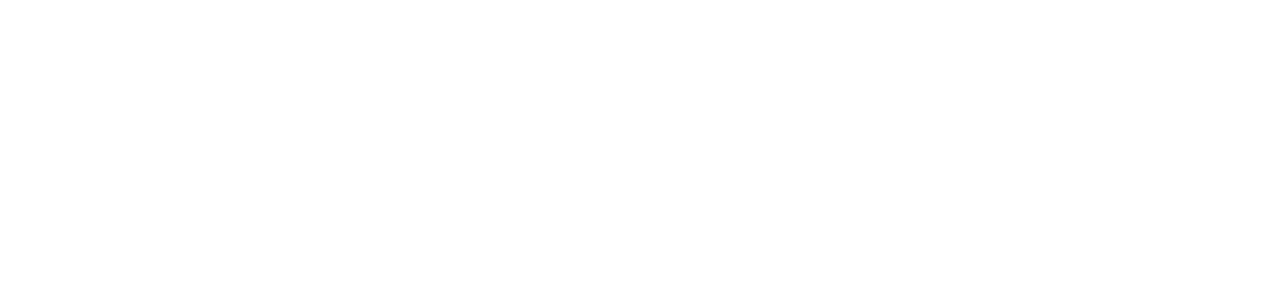
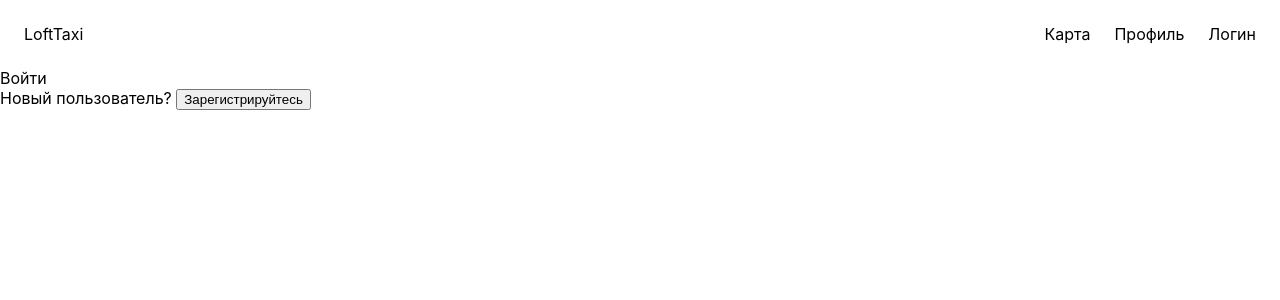
Before and after one commit to cosmieel/loft-taxi, a React (Create React App) app: page / in a window 1280 px wide. Shown: the top 300 px of the page. Built offline with nearby package versions, Linux system fonts and the light colour scheme.

Commit message:
feature(components): добавление компонентов страниц
Создание компонентов страниц логина, регистрации, карты и профиля + header

```diff
--- a/src/App.jsx
+++ b/src/App.jsx
@@ -1,12 +1,39 @@
 import React, { Component } from 'react'
 import './App.scss';
+import { Header }   from './components/common/Header/Header';
+import { Login }  from './components/pages/Login/Login';
+import { Signup } from './components/pages/Signup/Signup';
+import { Map } from './components/pages/Map/Map';
+import { Profile } from './components/pages/Profile/Profile';
 
 export default class App extends Component {
+    state = {
+        activePage: 'Login'
+    }
+
+    setActivePage = (page) => {
+        this.setState({ activePage: page })
+    };
 
     render() {
+        const activePage = this.state.activePage
         return (
             <div className="App">
-
+                <Header
+                    setMapLink={() => this.setActivePage('Map')}
+                    setProfileLink={() => this.setActivePage('Profile')}
+                    setLoginLink={() => this.setActivePage('Login')}
+                />
+                <main>
+                    <section>
+                        {
+                            activePage === 'Login' ? <Login setFormLink={() => this.setActivePage('Signup')} /> :
+                            activePage === 'Signup' ? <Signup setFormLink={() => this.setActivePage('Login')}/> :
+                            activePage === 'Map' ? <Map /> :
+                            <Profile />
+                        }
+                    </section>
+                </main>
             </div>
         )
     }
--- /dev/null
+++ b/src/components/common/Header/Header.jsx
@@ -0,0 +1,18 @@
+import React from 'react'
+import './Header.scss'
+// import logo from '../../../logo.svg';
+
+export const Header = (props) => (
+    <header className="header">
+        <div className="header__logo">
+            LoftTaxi
+        </div>
+        <nav className="header__nav">
+            <ul className="header__links">
+                <li className="header__link" onClick={props.setMapLink}>Карта</li>
+                <li className="header__link" onClick={props.setProfileLink}>Профиль</li>
+                <li className="header__link" onClick={props.setLoginLink}>Логин</li>
+            </ul>
+        </nav>
+    </header>
+)
--- /dev/null
+++ b/src/components/common/Header/Header.scss
@@ -0,0 +1,20 @@
+.header {
+    display: flex;
+    justify-content: space-between;
+    align-items: center;
+
+    padding: 24px;
+
+    &__links {
+        list-style: none;
+        margin: 0;
+        padding-left: 24px;
+
+        display: flex;
+        align-items: center;
+    }
+    &__link {
+        padding-left: 24px;
+        cursor: pointer;
+    }
+}
--- /dev/null
+++ b/src/components/pages/Login/Login.jsx
@@ -0,0 +1,10 @@
+import React from 'react'
+
+export const Login = (props) => {
+    return (
+        <>
+            <div className="">Войти</div>
+            <div className="">Новый пользователь? <button onClick={props.setFormLink}>Зарегистрируйтесь</button></div>
+        </>
+    )
+}
--- /dev/null
+++ b/src/components/pages/Map/Map.jsx
@@ -0,0 +1,7 @@
+import React from 'react'
+
+export const Map = (props) => {
+    return (
+        <>Карта</>
+    )
+}
--- /dev/null
+++ b/src/components/pages/Profile/Profile.jsx
@@ -0,0 +1,7 @@
+import React from 'react'
+
+export const Profile = (props) => {
+    return (
+        <>Профиль</>
+    )
+}
--- /dev/null
+++ b/src/components/pages/Signup/Signup.jsx
@@ -0,0 +1,10 @@
+import React from 'react'
+
+export const Signup = (props) => {
+    return (
+        <>
+            <div className="">Регистрация</div>
+            <div className="">Уже зарегистрированы? <button onClick={props.setFormLink}>Войти</button></div>
+        </>
+    )
+}
```
